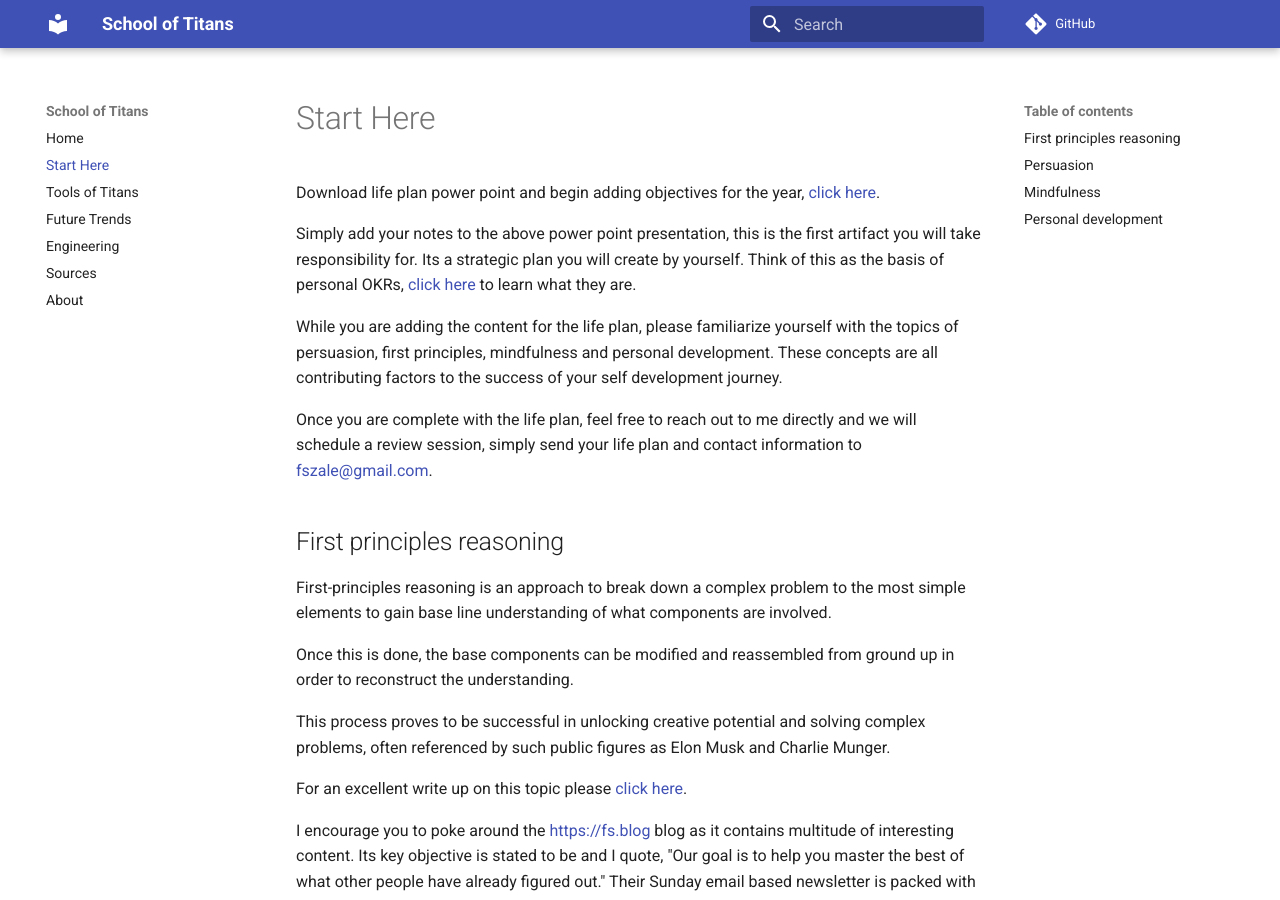
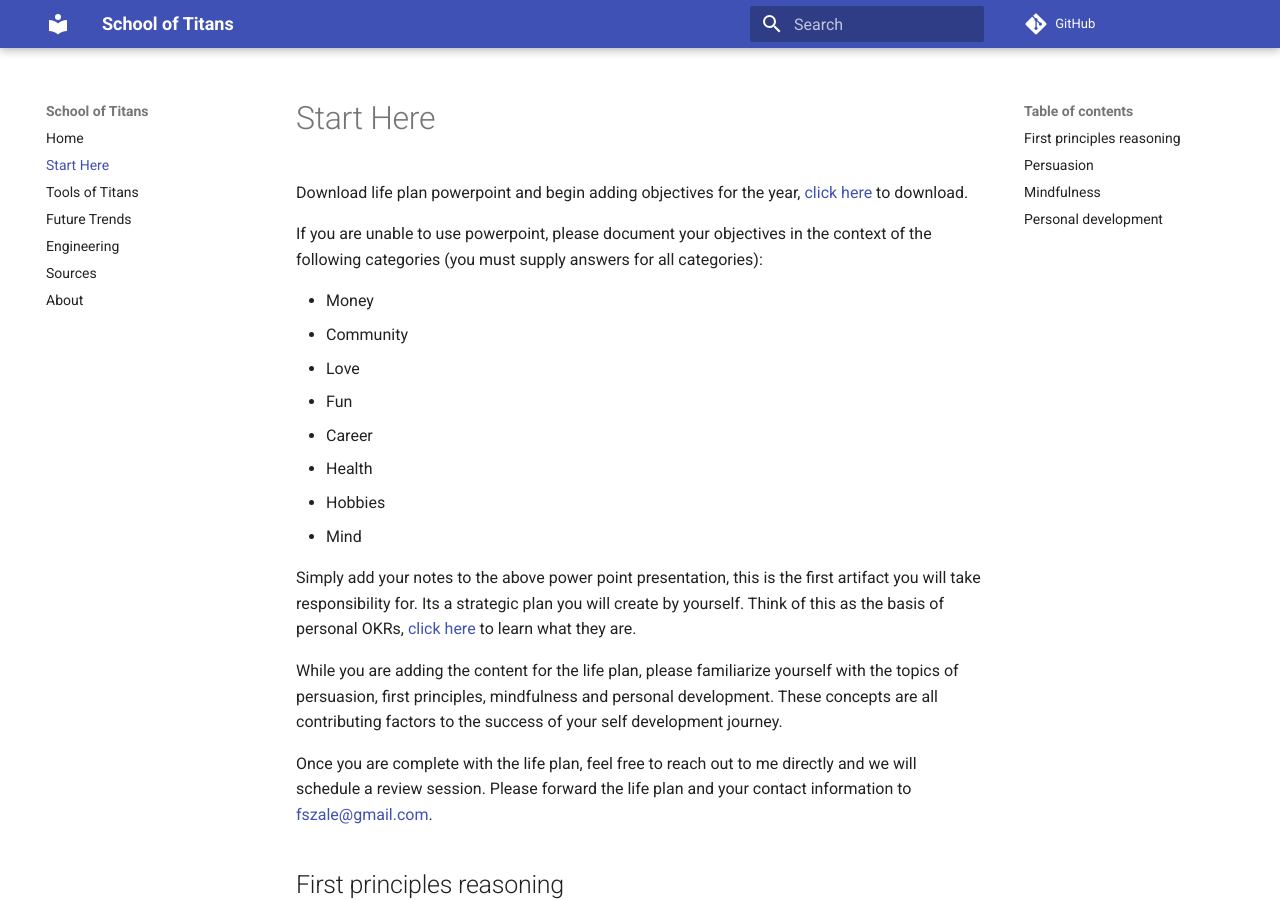
Before and after one commit to fszale/school-of-titans, an MkDocs documentation site: the page built from docs/start.md, in a window 1280 px wide and 900 px high. Built offline with MkDocs 1.6.1 and Material for MkDocs 9.7.7, drawn with Linux system fonts in a browser that asks for light colours; comment, search, counter and statistics services are not loaded.

Commit message:
Content changes continuing

```diff
--- a/docs/start.md
+++ b/docs/start.md
@@ -1,12 +1,23 @@
 # Start Here
 
-Download life plan power point and begin adding objectives for the year, [click here](https://github.com/fszale/school-of-titans/tree/main/docs/attachments/year_plan_blank.pptx).
+Download life plan powerpoint and begin adding objectives for the year, [click here](https://github.com/fszale/school-of-titans/tree/main/docs/attachments/year_plan_blank.pptx) to download.
+
+If you are unable to use powerpoint, please document your objectives in the context of the following categories (you must supply answers for all categories):
+
+- Money
+- Community
+- Love
+- Fun
+- Career
+- Health
+- Hobbies
+- Mind
 
 Simply add your notes to the above power point presentation, this is the first artifact you will take responsibility for.  Its a strategic plan you will create by yourself.  Think of this as the basis of personal OKRs, [click here](https://www.whatmatters.com/faqs/okr-meaning-definition-example/) to learn what they are.
 
 While you are adding the content for the life plan, please familiarize yourself with the topics of persuasion, first principles, mindfulness and personal development.  These concepts are all contributing factors to the success of your self development journey.
 
-Once you are complete with the life plan, feel free to reach out to me directly and we will schedule a review session, simply send your life plan and contact information to <fszale@gmail.com>.
+Once you are complete with the life plan, feel free to reach out to me directly and we will schedule a review session. Please forward the life plan and your contact information to <fszale@gmail.com>.
 
 ## First principles reasoning
 First-principles reasoning is an approach to break down a complex problem to the most simple
```
